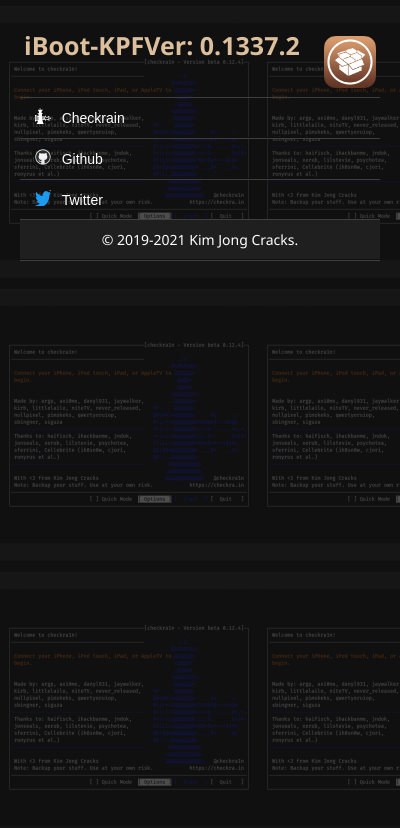
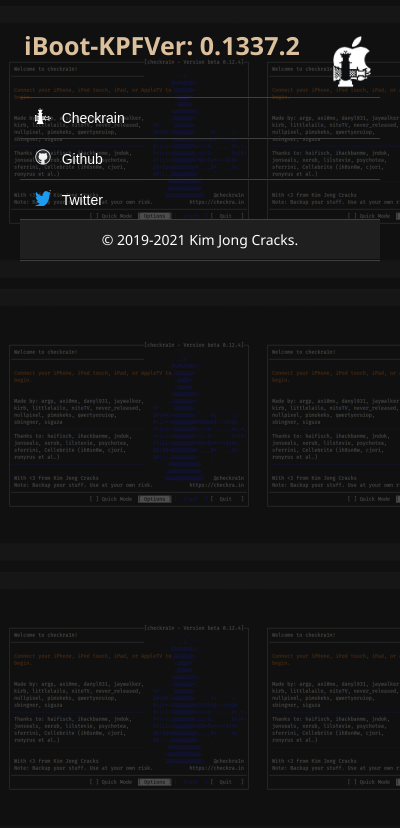
Before and after one commit to cilegordev/cilegordev, a browser extension: page Chrome Extension/Extensions - DEV/iboot-kpf/1.0/popup.html in a window 400 px wide. Drawn offline with Linux system fonts and the light colour scheme.

Commit message:
Change logo for iboot-kpf - extensions

```diff
--- a/Chrome Extension/Extensions - DEV/iboot-kpf/1.0/popup.html
+++ b/Chrome Extension/Extensions - DEV/iboot-kpf/1.0/popup.html
@@ -9,7 +9,7 @@
     <header class="Ext1HeaderText">
         <span>iBoot-KPF</span>
         <span>Ver: 0.1337.2</span>
-        <img id="logo" class="HeaderLogoAlign" src="skin/cydia.png" srcset="">
+        <img id="logo" class="HeaderLogoAlign" src="skin/checkmate.png" srcset="" width="52" >
     </header>
 
     <div id="wrapper" class="Ext2Border">
```
Also changed, not shown: Chrome Extension/Extensions - DEV/iboot-kpf/1.0/skin/checkmate.png (added), Chrome Extension/Extensions - DEV/iboot-kpf/1.0/skin/cydia.png (deleted), Chrome Extension/Extensions - DEV/iboot-kpf/1.0/skin/icon19.png.
